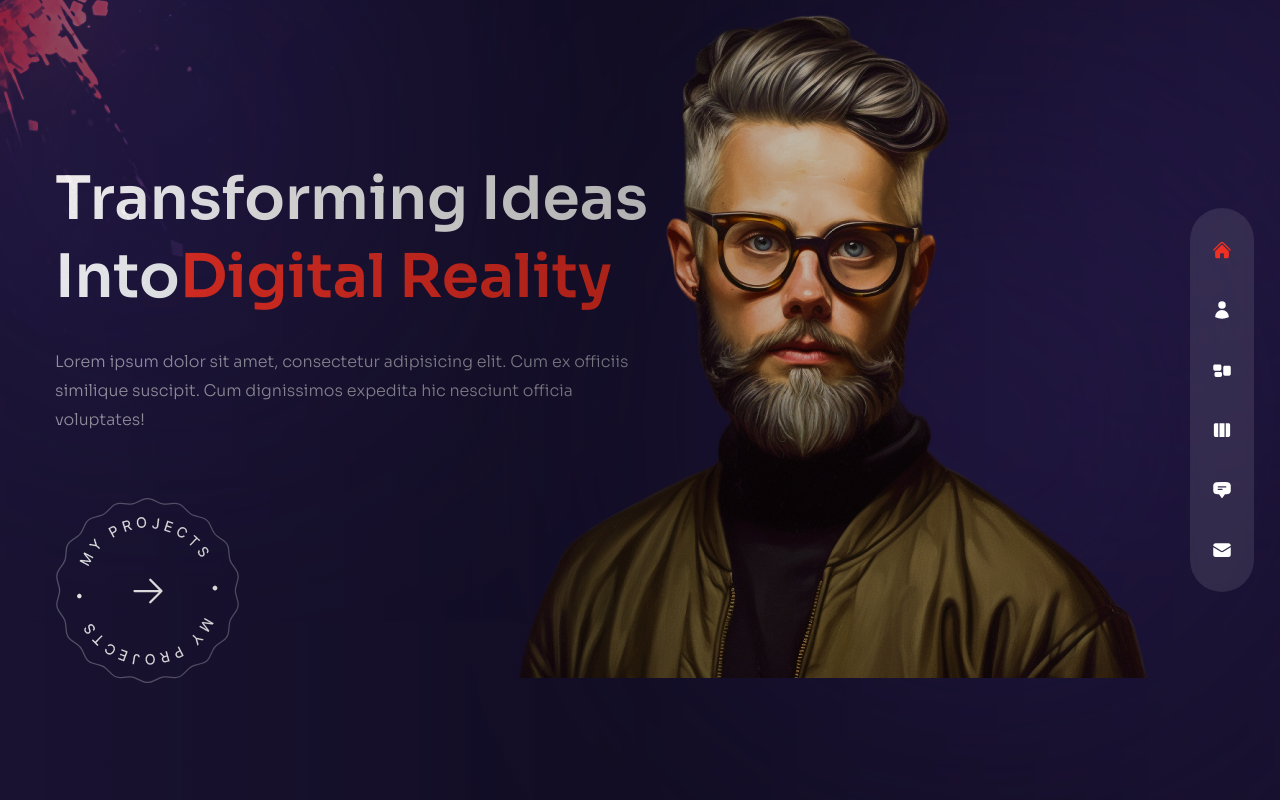
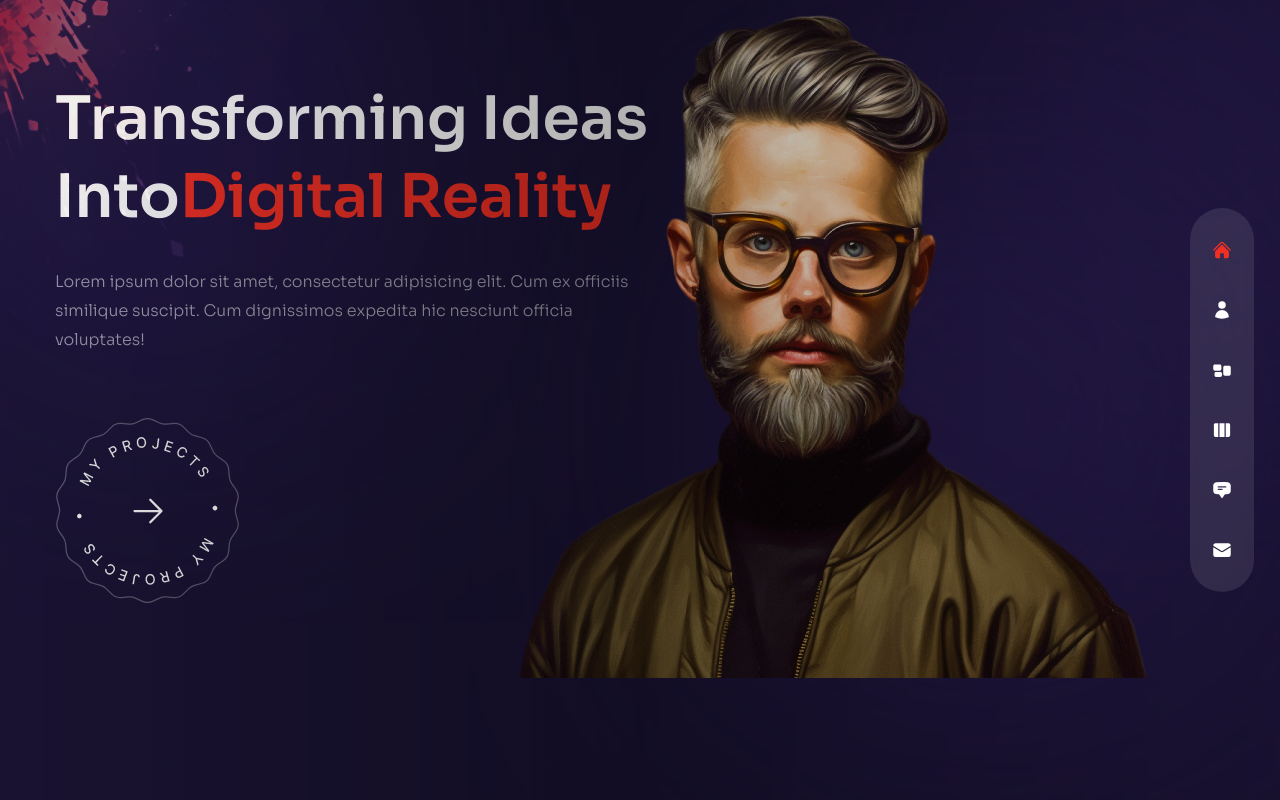
Before and after one commit to heydarsaki-dev/heydar-portfolio, a Next.js app: page / in a window 1280 px wide. Built offline with nearby package versions, Linux system fonts and the light colour scheme.

Commit message:
Update page.tsx

```diff
--- a/app/(default)/page.tsx
+++ b/app/(default)/page.tsx
@@ -14,7 +14,7 @@ export default function Home() {
         <div className='h-full'>
             {/*    Text   */}
             <div className='w-full h-full'>
-                <div className='text-center flex flex-col justify-center xl:pt-40 xl:text-left
+                <div className='text-center flex flex-col justify-center pt-20 xl:pt-30 xl:text-left
                 h-full container mx-auto'>
                     {/*   Title   */}
                     <h1 className='h1'>Transforming Ideas <br /> Into
```
